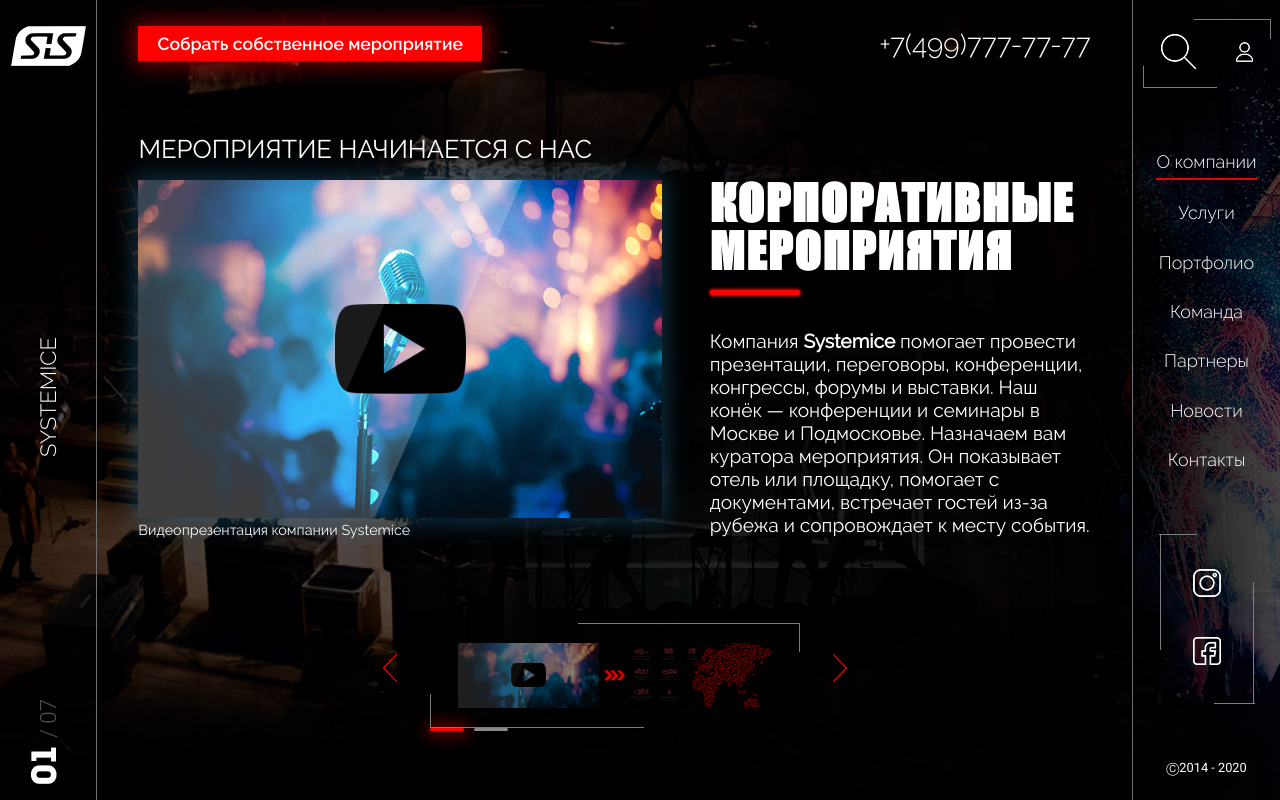
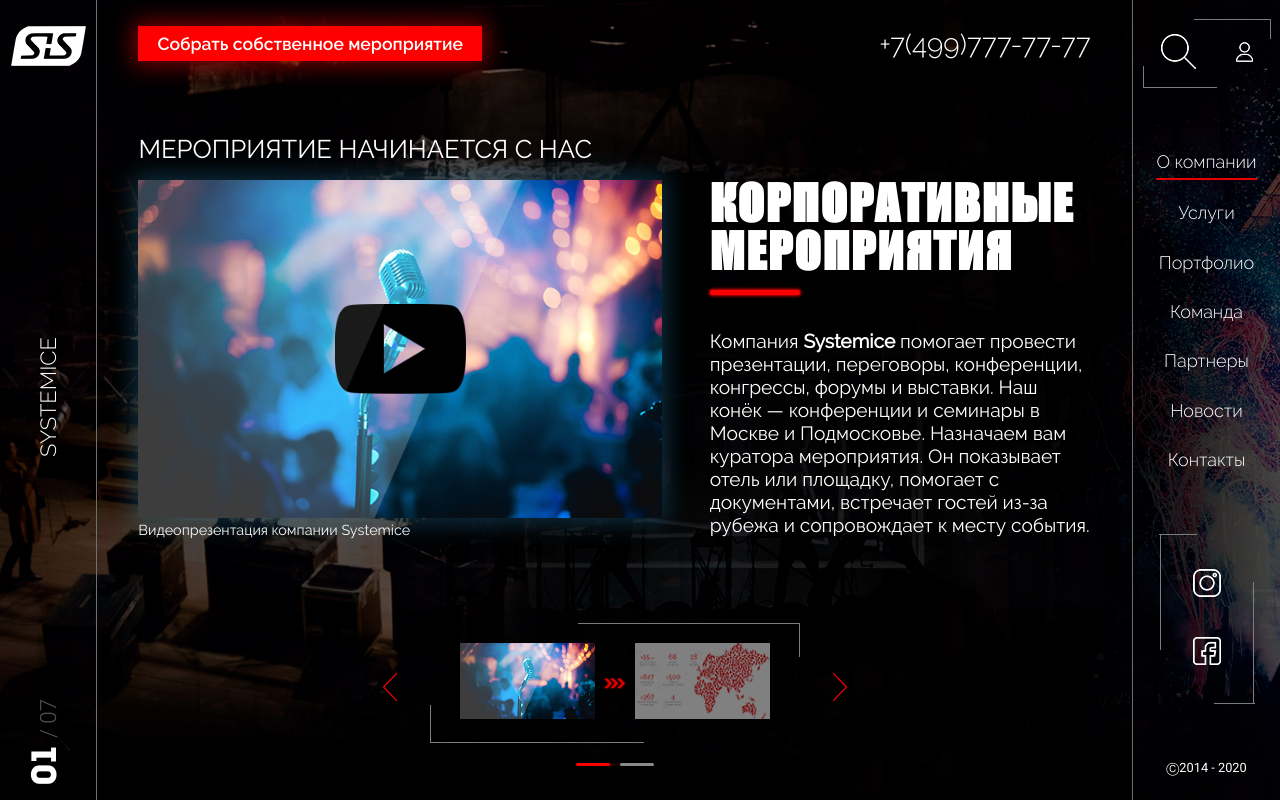
Before and after one commit to NinaninS/systemicenew, a PHP site: page / in a window 1280 px wide. Run offline with PHP 8.4, Linux system fonts and the light colour scheme; some libraries are stand-ins or nearby versions; some web fonts are replaced.

Commit message:
Изменения

```diff
--- a/css/style.css
+++ b/css/style.css
@@ -118,6 +118,7 @@
     align-items: center;
     justify-content: space-between;
     padding: 1.5% 0 2%;
+    z-index: 2;
 }
 
 .bl-copyright {
@@ -496,7 +497,6 @@
 
 .map {
 
-    display: none;
     padding-left: 4%;
     padding-right: 4%;
 }
@@ -930,6 +930,8 @@
     background-position: top;
 }
 
+/* Команда */
+
 .team .preview-container {
 
     position: relative;
@@ -942,7 +944,7 @@
     height: 120px;
 }
 
-.sl-teammate {
+.team .sl-teammate {
 
     display: block;
     margin: 0 15px 0 0;
@@ -952,20 +954,109 @@
     cursor: pointer;
 }
 
-.slide-user-active {
+.team .slide-user-active {
     opacity: 1;
 }
 
-.sl-teammate:last-child {
-    /*margin-right: 0;*/
-}
-
-.sl-wrapper-shadow {
+.team .sl-wrapper-shadow {
 
     position: relative;
 
     height: 130px;
     display: block;
+}
+
+/* Команда, конец */
+
+/* Главная карусель */
+
+.h-page .item-dots {
+    position: relative;
+    margin: 20px auto;
+    width: 78px;
+    height: 3px;
+    overflow: hidden;
+    position: relative;
+}
+
+.h-page .preview-container {
+
+    position: relative;
+    display: block;
+    overflow: hidden;
+    padding: 20px 30px;
+    box-sizing: border-box;
+    height: 120px;
+}
+
+.h-page .sl-teammate {
+
+    display: block;
+    margin: 0 40px 0 0;
+    width: 135px;
+    opacity: .5;
+    user-select: none;
+    cursor: pointer;
+}
+
+.h-page .slide-user-active {
+    opacity: 1;
+}
+
+.h-page .sl-wrapper-shadow {
+
+    position: relative;
+    height: 130px;
+    display: block;
+}
+
+.h-page .arrow-left {
+    top: 40%;
+}
+
+.h-page .arrow-right {
+    top: 40%;
+}
+
+.h-page .dop-arrow-right {
+
+    position: absolute;
+    top: 0;
+    bottom: 0;
+    left: 0;
+    right: 0;
+    margin: auto;
+}
+
+.content-box {
+
+    display: flex;
+    opacity: 1;
+}
+
+/* Главная карусель, конец */
+
+@keyframes show {
+
+    0% {
+        display: flex!important;
+    }
+
+    100% {
+        opacity: 1;
+    }
+}
+
+.hidden-screen {
+
+    display: none!important;
+}
+
+.visible-screen {
+
+    opacity: 0;
+    animation: show .3s 1;
+    animation-fill-mode: forwards;
 }
 
 .sl-wrapper {
@@ -1671,6 +1762,7 @@
         background-image: url(../images/arrow-right.png);
         background-repeat: no-repeat;
     }
+<<<<<<< Updated upstream
 
     .service-block {
 
@@ -1990,4 +2082,6 @@
         padding: 20px 25px;
     }
 
-}
+=======
+>>>>>>> Stashed changes
+}
--- a/index.php
+++ b/index.php
@@ -67,7 +67,7 @@
 
 			</div>
 
-			<div class="content-box map">
+			<div class="content-box map hidden-screen">
 
 				<div class="agency-map">
 
@@ -123,29 +123,27 @@
 
 
 			<div class="bl-preview">
-
 				<div class="preview-container">
-
 					<div class="spy-left"></div>
 					<div class="spy-top"></div>
 					<div class="spy-right"></div>
 					<div class="spy-bottom"></div>
-
-					<div class="sl-preview video-preview">
-						<div class="bg-btn"></div>
-					</div>
-					<img class="link-arrow" src="../images/arrow-right.png">
-					<div class="sl-preview map-pass">
-						<div class="map-mini"></div>
+					<img class="link-arrow dop-arrow-right" src="images/arrow-right.png">
+					<div class = "sl-wrapper-shadow">
+						<div class = "sl-wrapper">
+							<img src = "images/m1.png" class="sl-teammate preview-item preview-item-first prev-page-show slide-user-active">
+							<img src = "images/m2.png" class="sl-teammate preview-item preview-item-last next-page-show">
+						</div>
 					</div>
 				</div>
-
-				<div class="tr-bottom tr-active"></div>
-				<div class="tr-bottom"></div>
-
-				<div class="arrow-left"></div>
-				<div class="arrow-right"></div>
-
+				<div class = "item-dots">
+					<div class = "dots-container clearfix">
+						<div class="tr-bottom prev-page-show tr-active"></div>
+						<div class="tr-bottom next-page-show"></div>
+					</div>
+				</div>
+				<div class="arrow-left prev-page-show"></div>
+				<div class="arrow-right next-page-show"></div>
 			</div>
 
 			<div class="footer-mob">
--- a/js/team-carousel.js
+++ b/js/team-carousel.js
@@ -50,7 +50,6 @@
             defineActiveItem(items, itemDots, activeItemIndex);
         });
     }
-
 
     // Предыдущий менеджер в карусели
 
@@ -150,5 +149,4 @@
         document.getElementsByClassName('main-sotrud-img')[0].src = '../images/sotrud' + slides[index].src.slice(slides[index].src.lastIndexOf('/') + 1);
         dots[index].classList.add('tr-active');
     }
-
 });
--- a/service/index.php
+++ b/service/index.php
@@ -182,7 +182,7 @@
 				<li class="menu-item"><a href="../">О компании</a></li>
 				<li class="menu-item menu-active"><a href="../service/">Услуги</a></li>
 				<li class="menu-item"><a href="../portfolio/">Портфолио</a></li>
-				<li class="menu-item"><a href="../team/">Команда</a></li>
+				<li class="menu-item"><a href="../team.php">Команда</a></li>
 				<li class="menu-item"><a href="../partner/">Партнеры</a></li>
 				<li class="menu-item"><a href="../news/">Новости</a></li>
 				<li class="menu-item"><a href="../contact/">Контакты</a></li>
```
Also changed, not shown: js/main-carousel.js (+28 -129 lines), team.php (+6 -6 lines), images/m1.png (added), images/m2.png (added).
